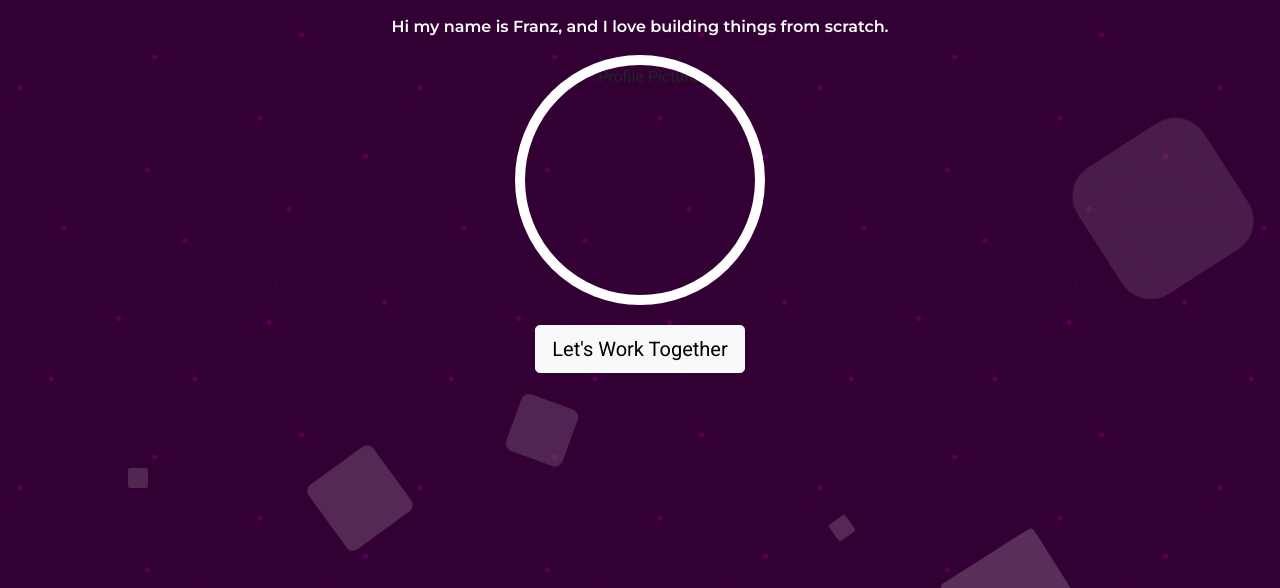
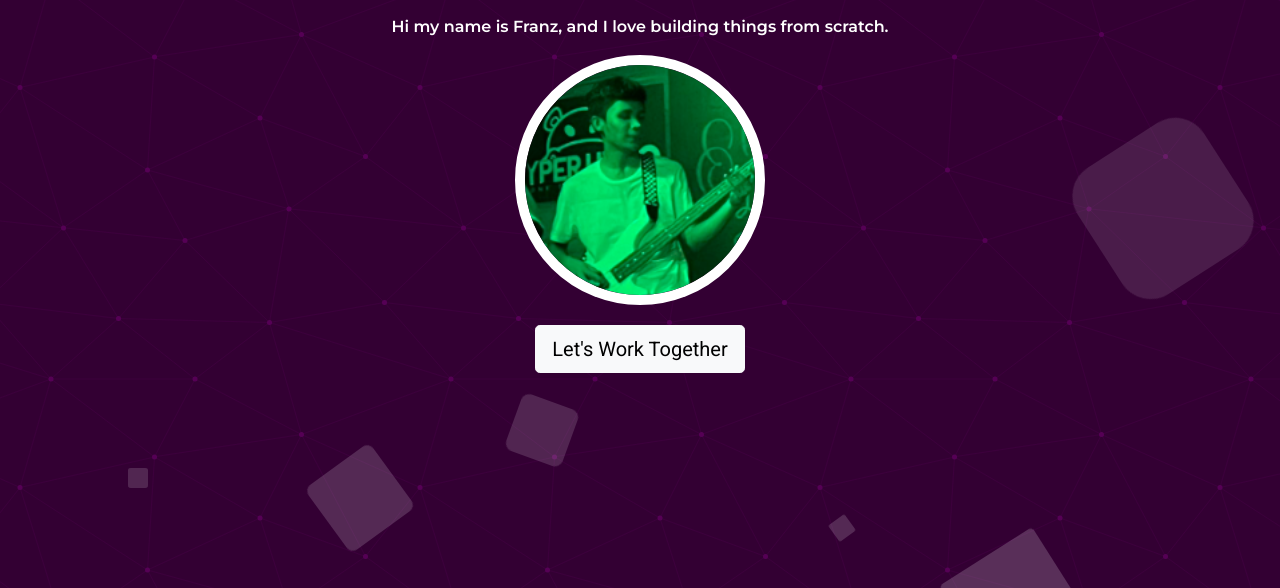
Before and after one commit to franzSazon/fcb-portfolio, a plain HTML site: page index.html in a window 1280 px wide. Shown: the part 212-800 px from the top of the page. Drawn offline with nearby package versions, Linux system fonts and the light colour scheme.

Commit message:
Update index.html

```diff
--- a/index.html
+++ b/index.html
@@ -32,7 +32,7 @@
             <section id="landing" class="text-center mt-5">
                 <h1>Full Stack Web Developer</h1>
                 <p>Hi my name is Franz, and I love building things from scratch.</p>
-                <img src="Screenshot 2023-06-04 000217.png" alt="Profile Picture" id="profile"> <!-- Add prof pic here  -->
+                <img src="images/Screenshot 2023-06-04 000217.png" alt="Profile Picture" id="profile"> <!-- Add prof pic here  -->
                 <a href="mailto: jsazon067@gmail.com" class="btn btn-success btn-lg mtp-3 btn-light">Let's Work Together</a>
             </section>
         </div>
```
